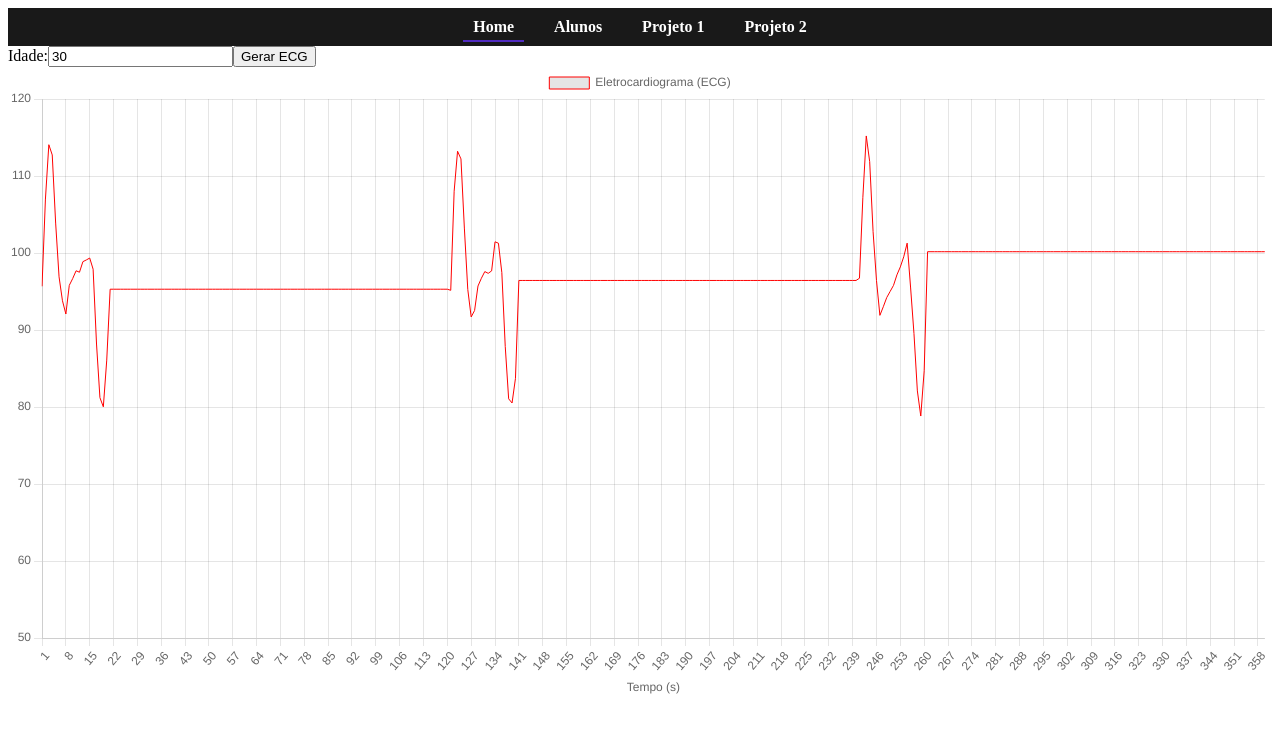
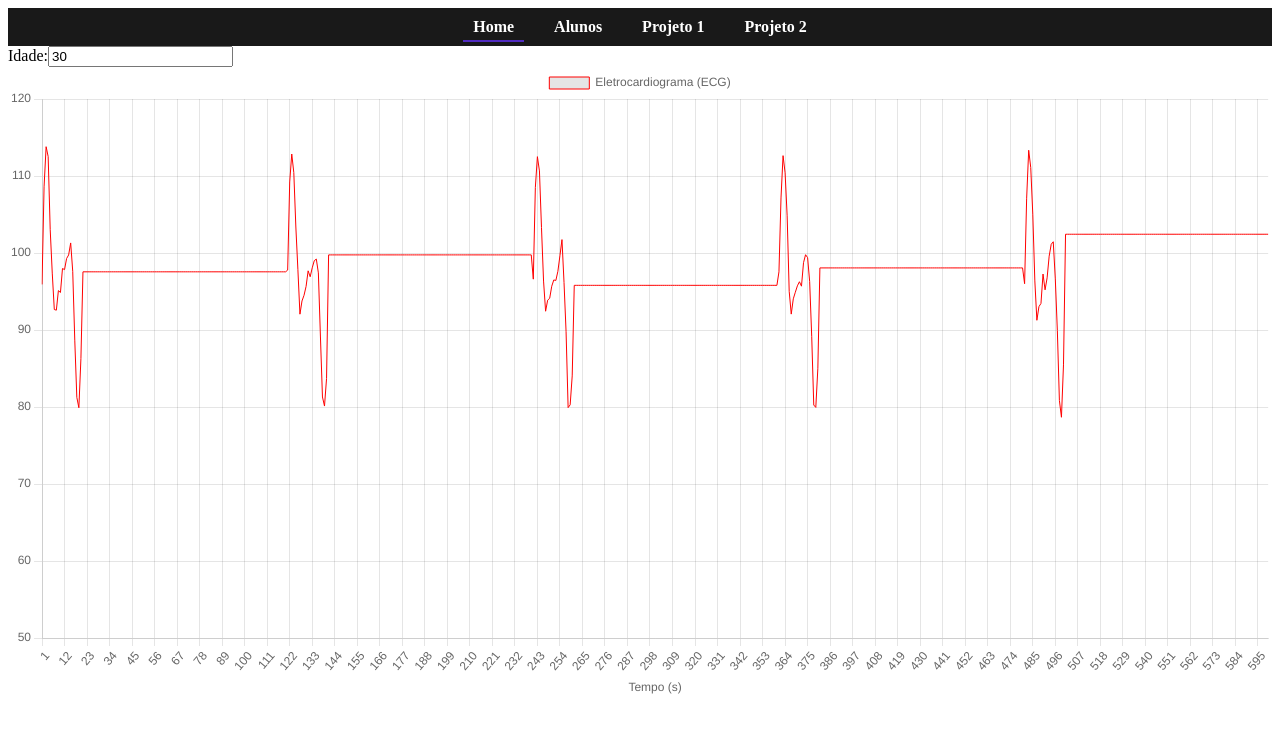
Before and after one commit to hjmartins/computacao-grafica, a React (Create React App) app in the folder frontend/: page /frequencia-caridaca in a window 1280 px wide. Shown: the top 732 px of the page. Built offline with nearby package versions, Linux system fonts and the light colour scheme.

Commit message:
updates at html and js on page cardiacfrequency

```diff
--- a/frontend/src/pages/Frequencia-cardiaca/FrequenciaCardiaca.js
+++ b/frontend/src/pages/Frequencia-cardiaca/FrequenciaCardiaca.js
@@ -1,38 +1,43 @@
-import React, { useState } from 'react';
+import React, { useState, useRef, useEffect, useCallback } from 'react';
 import Menu from '../../components/Menu';
 import { Line } from 'react-chartjs-2';
 
 const Frequencia = () => {
   const [idade, setIdade] = useState(30);
+  const [ondaECG, setOndaECG] = useState([]);
+  const chartRef = useRef(null);
 
-  const gerarOndaECG = (idade) => {
+  const gerarOndaECG = useCallback(() => {
     const taxaMaxima = 220 - idade;
-    const ecg = [];
+    let ecg = ondaECG.slice(); // Cria uma cópia do array existente
 
-    for (let ciclo = 0; ciclo < 3; ciclo++) {
+    // Gera um novo pulso
+    const novoPulso = [];
     for (let tempo = 0; tempo < 0.2; tempo += 0.01) {
       const p = Math.sin(tempo * Math.PI * 2 * 5) * 5;
       const qrs = Math.sin(tempo * Math.PI * 2 * 10) * 10;
       const t = Math.sin(tempo * Math.PI * 2 * 15) * 5;
       const onda = p + qrs + t + taxaMaxima / 2;
-        ecg.push(onda + Math.random() * 3);
+      novoPulso.push(onda + Math.random() * 3);
     }
 
     const tempoIntervalo = 1;
     const ondaIntervalo = Math.sin(tempoIntervalo * Math.PI * 2 * 5) * 2;
     const amplitudeAumentada = taxaMaxima / 2 + ondaIntervalo + Math.random() * 10;
 
-      for (let tempo = 0; tempo < tempoIntervalo; tempo += 0.01) {
-        ecg.push(amplitudeAumentada);
-      }
+    // Adiciona o novo pulso ao array
+    ecg = ecg.concat(novoPulso, Array(Math.floor(tempoIntervalo / 0.01)).fill(amplitudeAumentada));
+
+    // Limitar o número total de pontos
+    const limitePontos = 1000;
+    if (ecg.length > limitePontos) {
+      ecg = ecg.slice(ecg.length - limitePontos);
     }
 
     return ecg;
-  };
+  }, [idade, ondaECG]);
 
-  const gerarGrafico = () => {
-    const ondaECG = gerarOndaECG(idade);
-
+  const gerarGrafico = useCallback(() => {
     const data = {
       labels: Array.from({ length: ondaECG.length }, (_, i) => i + 1),
       datasets: [{
@@ -61,13 +66,29 @@ const Frequencia = () => {
         },
       },
       animation: {
-        duration: 1000,
-        easing: 'linear',
+        duration: 0,
       },
     };
 
-    return <Line data={data} options={options} />;
-  };
+    return <Line ref={chartRef} data={data} options={options} />;
+  }, [ondaECG]);
+
+  useEffect(() => {
+    const interval = setInterval(() => {
+      setOndaECG(gerarOndaECG());
+
+      // Atualizar o gráfico
+      if (chartRef.current) {
+        const chartInstance = chartRef.current.chartInstance;
+        if (chartInstance) {
+          chartInstance.update();
+        }
+      }
+    }, 1000); // Atualizar a cada segundo
+
+    // Limpar o intervalo quando o componente for desmontado
+    return () => clearInterval(interval);
+  }, [gerarOndaECG]);
 
   return (
     <div>
@@ -80,7 +101,6 @@ const Frequencia = () => {
           value={idade}
           onChange={(e) => setIdade(parseInt(e.target.value, 10))}
         />
-        <button onClick={gerarGrafico}>Gerar ECG</button>
       </div>
 
       {gerarGrafico()}
```
Also changed, not shown: frontend/src/pages/Frequencia-cardiaca/cardiac-frequency.html (+2 -80 lines). Lines whose indentation alone changed are shown as unchanged.
